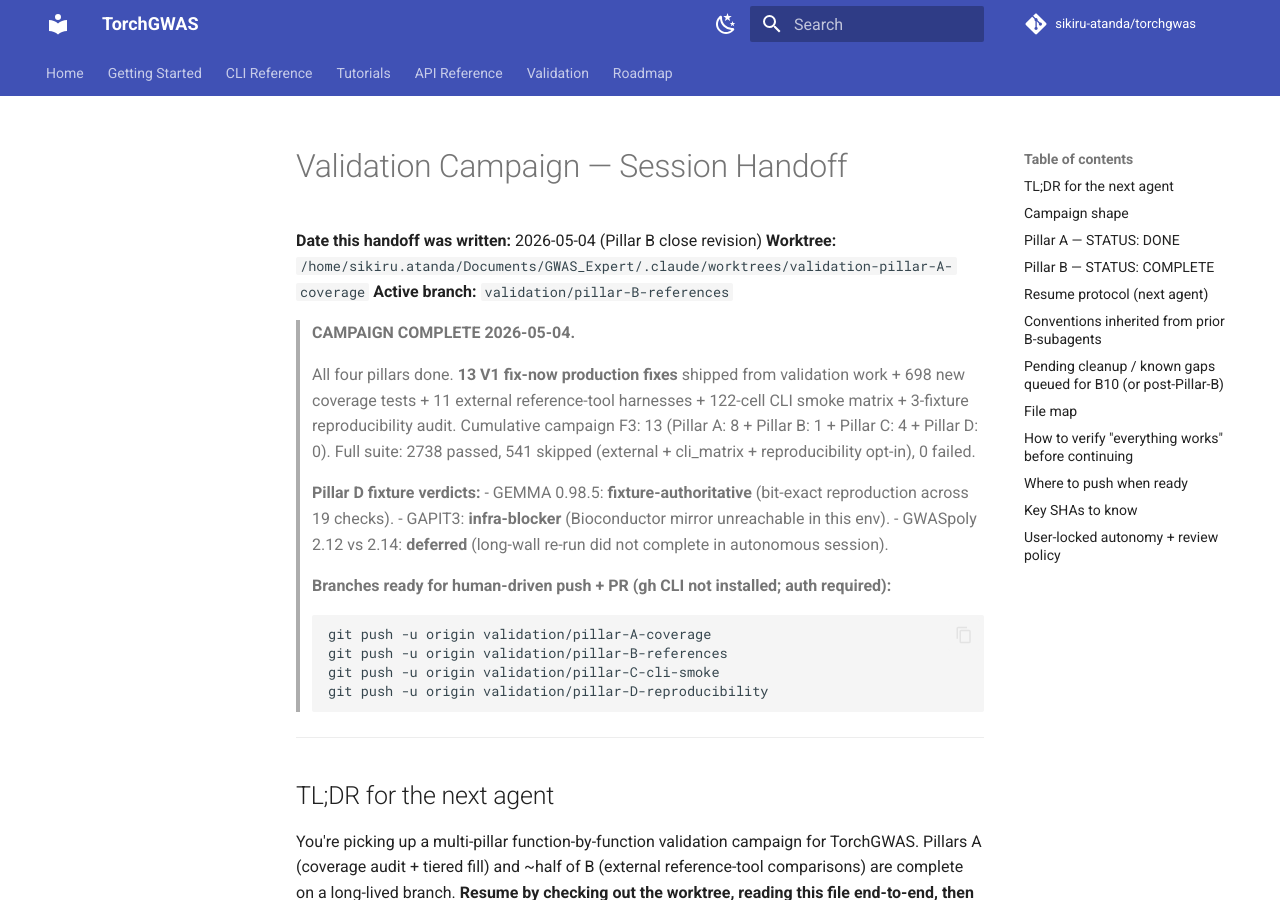
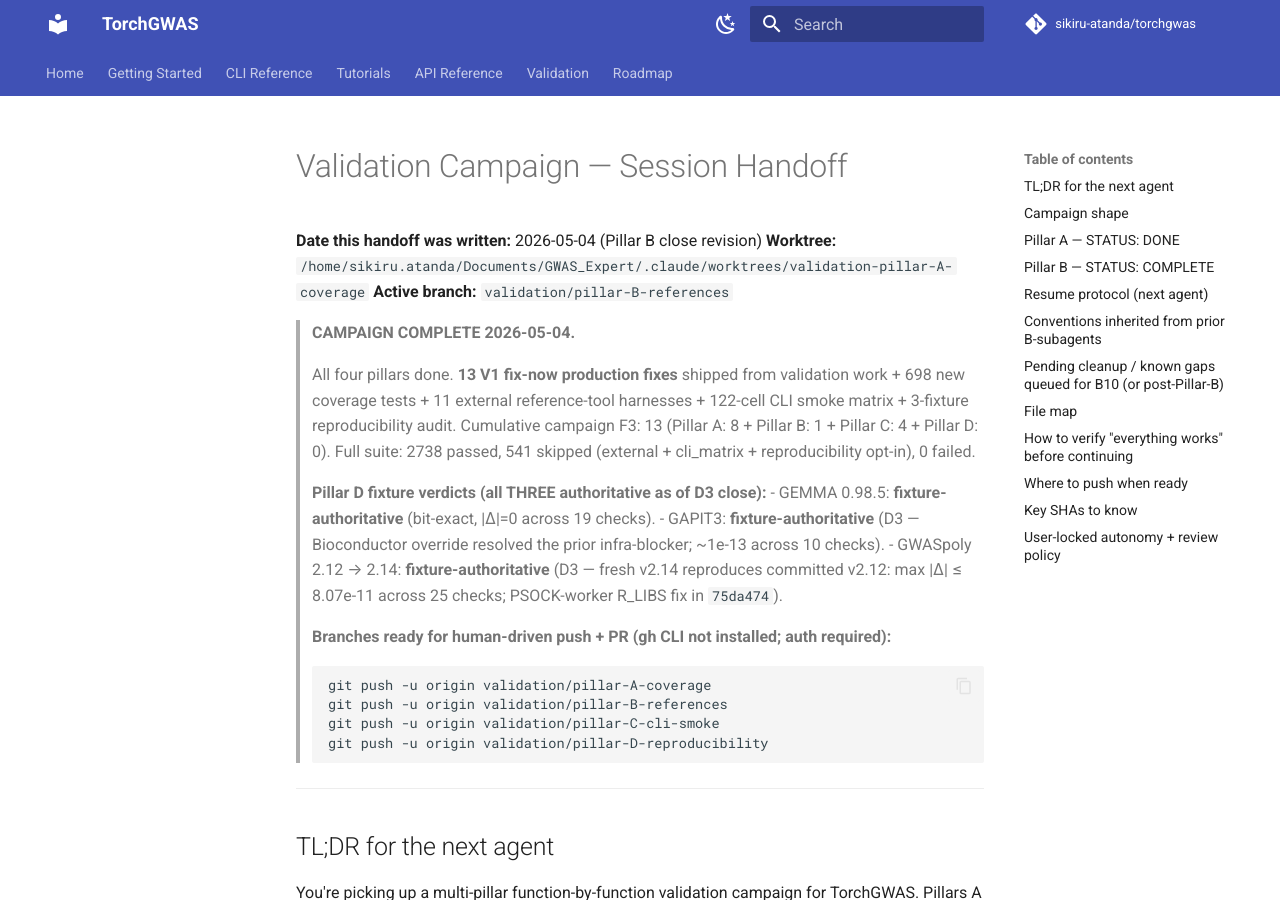
Before and after one commit to sikiru-atanda/torchgenomics, an MkDocs documentation site: the page built from docs/superpowers/SESSION_HANDOFF.md, in a window 1280 px wide and 900 px high. Built offline with MkDocs 1.6.1 and Material for MkDocs 9.7.7, drawn with Linux system fonts in a browser that asks for light colours; comment, search, counter and statistics services are not loaded.

Commit message:
Pillar D D3 close: all three fixtures authoritative
Spec section 7 + SESSION_HANDOFF reflect the upgraded verdicts —
GAPIT and GWASpoly are no longer infra-blocker / deferred; both
are fixture-authoritative after the Bioconductor override (GAPIT)
and the PSOCK worker R_LIBS + ggplot2 fix (GWASpoly).

Final Pillar D verdict: ALL THREE committed reference fixtures
remain canonical. No regeneration needed. The campaign closes
with reproducibility ratified across the entire pre-Pillar-A
golden test surface.

Co-Authored-By: Claude Opus 4.7 (1M context) <noreply@anthropic.com>

````diff
--- a/docs/superpowers/SESSION_HANDOFF.md
+++ b/docs/superpowers/SESSION_HANDOFF.md
@@ -8,10 +8,10 @@
 >
 > All four pillars done. **13 V1 fix-now production fixes** shipped from validation work + 698 new coverage tests + 11 external reference-tool harnesses + 122-cell CLI smoke matrix + 3-fixture reproducibility audit. Cumulative campaign F3: 13 (Pillar A: 8 + Pillar B: 1 + Pillar C: 4 + Pillar D: 0). Full suite: 2738 passed, 541 skipped (external + cli_matrix + reproducibility opt-in), 0 failed.
 >
-> **Pillar D fixture verdicts:**
-> - GEMMA 0.98.5: **fixture-authoritative** (bit-exact reproduction across 19 checks).
-> - GAPIT3: **infra-blocker** (Bioconductor mirror unreachable in this env).
-> - GWASpoly 2.12 vs 2.14: **deferred** (long-wall re-run did not complete in autonomous session).
+> **Pillar D fixture verdicts (all THREE authoritative as of D3 close):**
+> - GEMMA 0.98.5: **fixture-authoritative** (bit-exact, |Δ|=0 across 19 checks).
+> - GAPIT3: **fixture-authoritative** (D3 — Bioconductor override resolved the prior infra-blocker; ~1e-13 across 10 checks).
+> - GWASpoly 2.12 → 2.14: **fixture-authoritative** (D3 — fresh v2.14 reproduces committed v2.12: max |Δ| ≤ 8.07e-11 across 25 checks; PSOCK-worker R_LIBS fix in `75da474`).
 >
 > **Branches ready for human-driven push + PR (gh CLI not installed; auth required):**
 > ```
````
Also changed, not shown: docs/superpowers/specs/2026-04-30-validation-campaign-design.md (+5 -3 lines).
